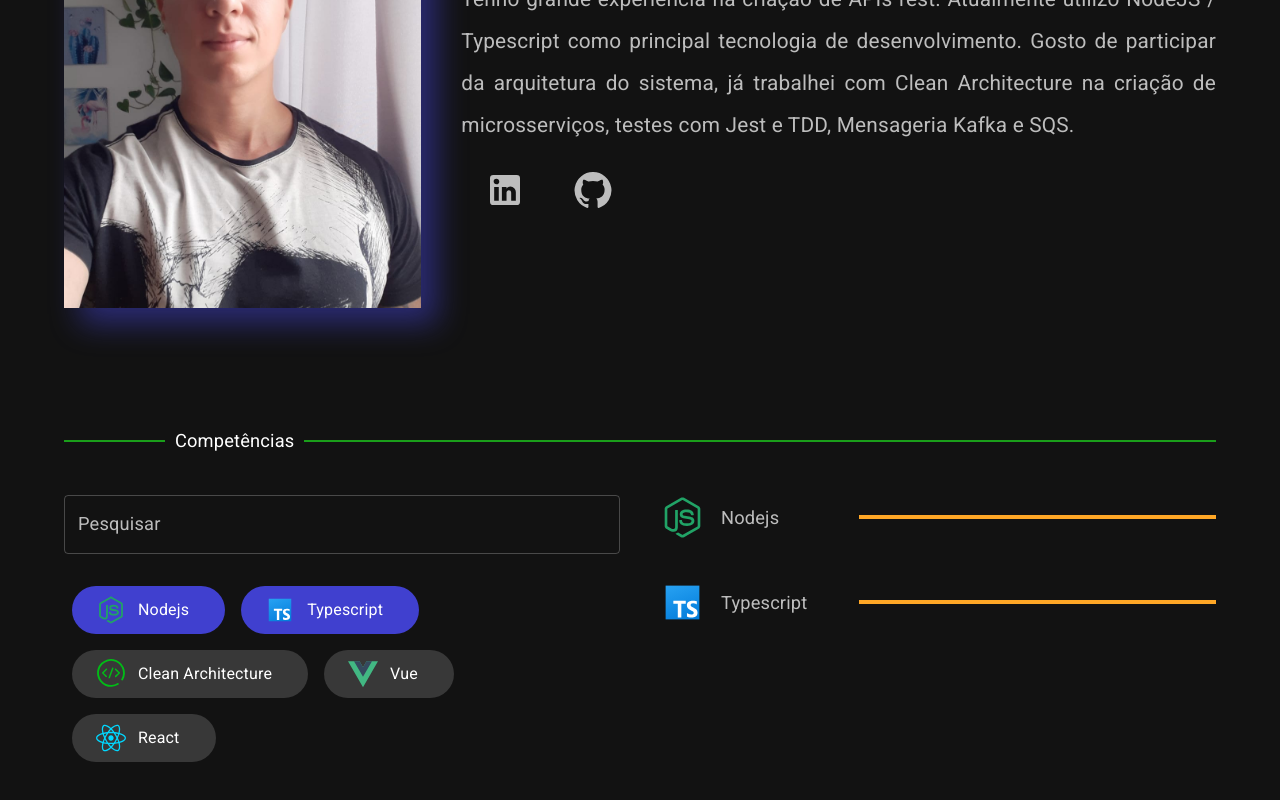
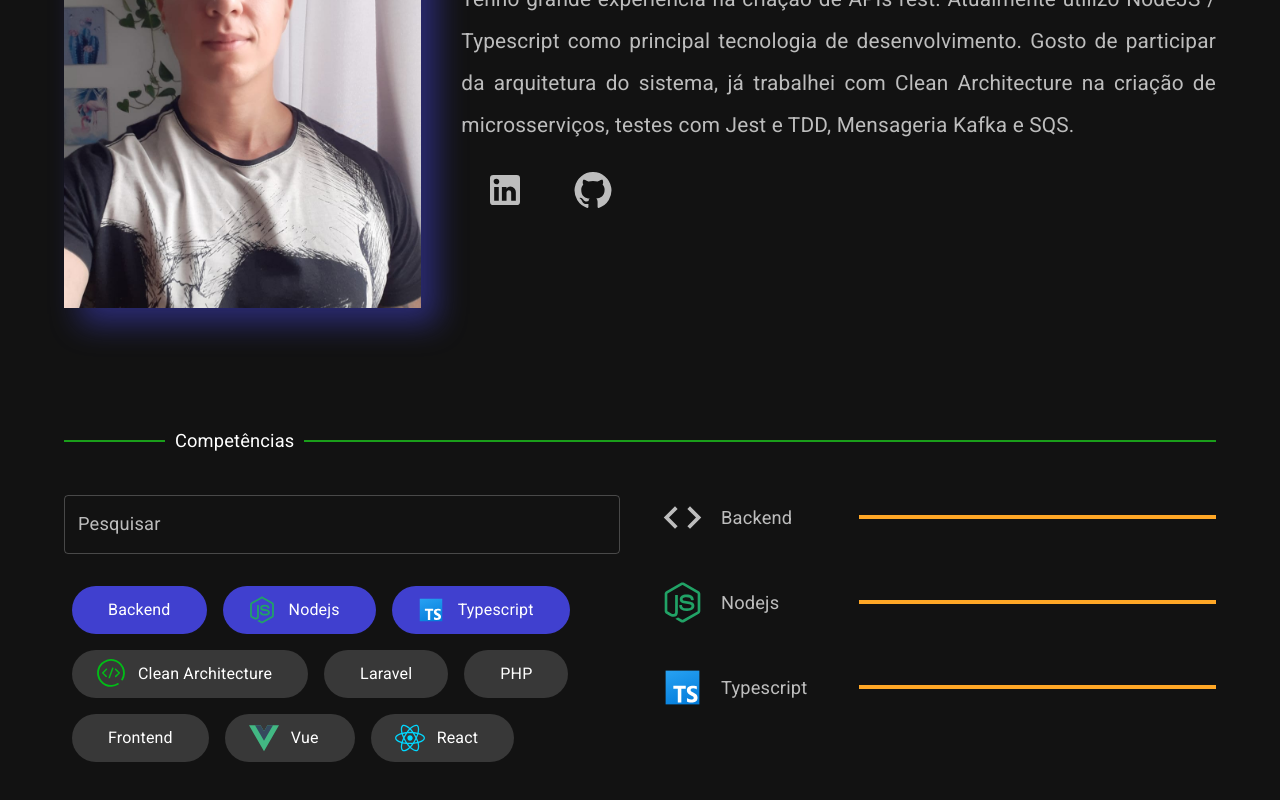
Before and after one commit to NicolasES/my-page, a React (Vite) app: page / in a window 1280 px wide. Shown: the part 228-1028 px from the top of the page. Built offline with nearby package versions, Linux system fonts and the light colour scheme.

Commit message:
feat: add skills

```diff
--- a/src/components/sections/Skills.tsx
+++ b/src/components/sections/Skills.tsx
@@ -3,6 +3,7 @@ import Grid from '@mui/material/Unstable_Grid2'
 import { skillsData, Skill } from '../../data/skillsData'
 import { useState } from 'react'
 import { TitleDivider } from '../shared'
+import CodeIcon from '@mui/icons-material/Code';
 
 export const Skills: React.FC = () => {
   const [skills, setSkills] = useState(
@@ -61,7 +62,9 @@ export const Skills: React.FC = () => {
               <Grid container xs={12} alignItems={'center'}>
                 <Grid xs={4}>
                   <div style={{ display: 'flex', alignItems: 'center' }}>
-                    <skill.icon size={45} sx={{ mr: 2 }} />
+                    {
+                      skill.icon ? (<skill.icon size={45} sx={{ mr: 2 }} />) : (<CodeIcon sx={{mr: 2, fontSize: 45}} />)
+                    }
                     {skill.skill}
                   </div>
                 </Grid>
--- a/src/data/skillsData.ts
+++ b/src/data/skillsData.ts
@@ -7,7 +7,7 @@ import VueIcon from "../components/icons/VueIcon"
 
 export type Skill = {
   skill: string,
-  icon: React.FC<IconProperties>,
+  icon: React.FC<IconProperties> | undefined,
   selected: boolean
   rating: number
 }
@@ -43,4 +43,28 @@ export const skillsData: Array<Skill> = [
     selected: false,
     rating: 4
   },
+  {
+    skill: 'PHP',
+    icon: undefined,
+    selected: false,
+    rating: 4
+  },
+  {
+    skill: 'Laravel',
+    icon: undefined,
+    selected: false,
+    rating: 4
+  },
+  {
+    skill: 'Backend',
+    icon: undefined,
+    selected: true,
+    rating: 5
+  },
+  {
+    skill: 'Frontend',
+    icon: undefined,
+    selected: false,
+    rating: 3
+  },
 ]
```
